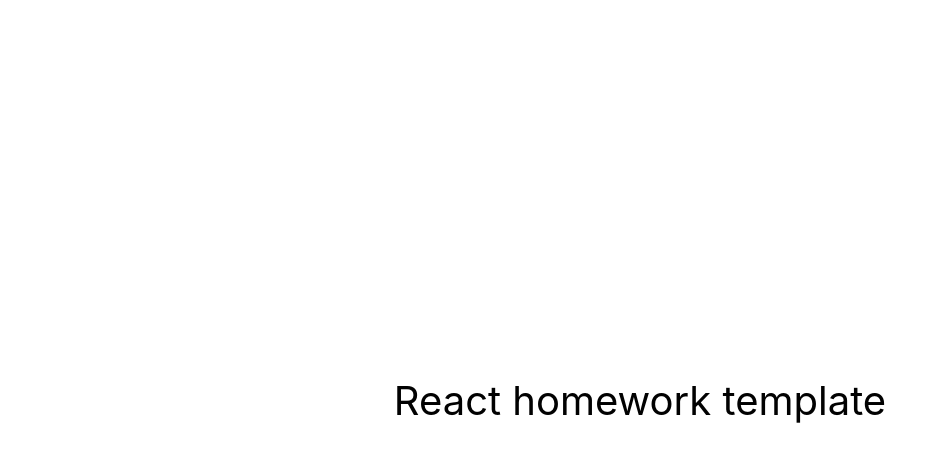
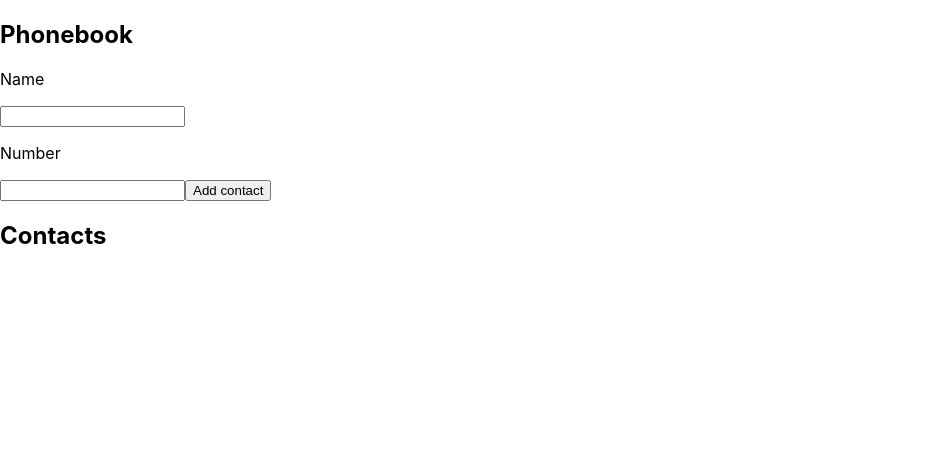
Before and after one commit to AdamczukPawel/goit-react-hw-02-phonebook, a React (Create React App) app: page / in a window 1280 px wide. Shown: the top 462 px of the page, without its empty margins (0-947 px from the left). Built offline with nearby package versions, Linux system fonts and the light colour scheme.

Commit message:
Done step 1 and 2

```diff
--- a/package.json
+++ b/package.json
@@ -7,6 +7,7 @@
     "@testing-library/jest-dom": "^5.16.3",
     "@testing-library/react": "^12.1.4",
     "@testing-library/user-event": "^13.5.0",
+    "nanoid": "^4.0.0",
     "react": "^18.1.0",
     "react-dom": "^18.1.0",
     "react-scripts": "5.0.1",
--- a/src/components/App.jsx
+++ b/src/components/App.jsx
@@ -1,16 +1,70 @@
-export const App = () => {
-  return (
-    <div
-      style={{
-        height: '100vh',
-        display: 'flex',
-        justifyContent: 'center',
-        alignItems: 'center',
-        fontSize: 40,
-        color: '#010101'
-      }}
-    >
-      React homework template
-    </div>
-  );
-};
+import { Component } from "react";
+import { Contacts } from "./Contacts/Contacts";
+// import {Form} from './Form/Form'
+
+export class App extends Component {
+  state = {
+    contacts: [],
+    name: '',
+    number: ''
+  }
+
+  handleSubmit = (event) => {
+    event.preventDefault();
+    this.state.contacts.push(`${this.state.name}: ${this.state.number}`);
+    this.setState({
+      name: '',
+      number: ''
+    });
+    console.log(this.state.contacts);
+  };
+
+  handleInputChange = (event) => {
+    const { name, number, value } = event.target;
+    this.setState(
+      {
+        [name]: value,
+        [number]: value
+      }
+    );
+  };
+
+
+
+  render() {
+    return (
+      <>
+        <h2>Phonebook</h2>
+        <div>
+          <form onSubmit={this.handleSubmit}>
+            <p>Name</p>
+            <input
+            type="text"
+            name="name"
+            pattern="^[a-zA-Zа-яА-Я]+(([' -][a-zA-Zа-яА-Я ])?[a-zA-Zа-яА-Я]*)*$"
+            title="Name may contain only letters, apostrophe, dash and spaces. For example Adrian, Jacob Mercer, Charles de Batz de Castelmore d'Artagnan"
+            value={this.state.name}
+            onChange={this.handleInputChange}
+            required
+            />
+            <p>Number</p>
+            <input
+              type="tel"
+              name="number"
+              pattern="\+?\d{1,4}?[-.\s]?\(?\d{1,3}?\)?[-.\s]?\d{1,4}[-.\s]?\d{1,4}[-.\s]?\d{1,9}"
+              title="Phone number must be digits and can contain spaces, dashes, parentheses and can start with +"
+              value={this.state.number}
+              onChange={this.handleInputChange}
+              required
+            />
+            <button type="submit">Add contact</button>
+          </form>
+
+        </div>
+        <h2>Contacts</h2>
+        <ul>
+          <Contacts constactsList={this.state.contacts} />
+        </ul>
+      </>
+  )}
+}
--- /dev/null
+++ b/src/components/Contacts/Contacts.jsx
@@ -0,0 +1,21 @@
+import PropTypes from 'prop-types';
+import { nanoid } from 'nanoid'
+
+// const keyGenerate = () => (
+//     nanoid()
+// )
+
+export const Contacts =({constactsList}) => {
+    return (
+      <>
+            {constactsList.map(contact =>
+                (<li key = {nanoid()} >
+                    {contact}
+                </li>))}
+      </>
+    )
+}
+
+Contacts.propTypes = {
+    constactsList: PropTypes.array.isRequired,
+}
--- /dev/null
+++ b/src/components/Form/Form.jsx
@@ -0,0 +1,16 @@
+// import PropTypes from 'prop-types'
+// import css from './Form.module.css'
+
+// export const Form = () => {
+//     return (
+//         <>
+//             <input
+//                 type="text"
+//                 name="name"
+//                 pattern="^[a-zA-Zа-яА-Я]+(([' -][a-zA-Zа-яА-Я ])?[a-zA-Zа-яА-Я]*)*$"
+//                 title="Name may contain only letters, apostrophe, dash and spaces. For example Adrian, Jacob Mercer, Charles de Batz de Castelmore d'Artagnan"
+//                 required
+//             />
+//         </>
+//     )
+// }
```
Also changed, not shown: src/components/Contacts/Contacts.module.css (added), src/components/Form/Form.module.css (added), 1 other file (tests, documents, lock files or other folders).
